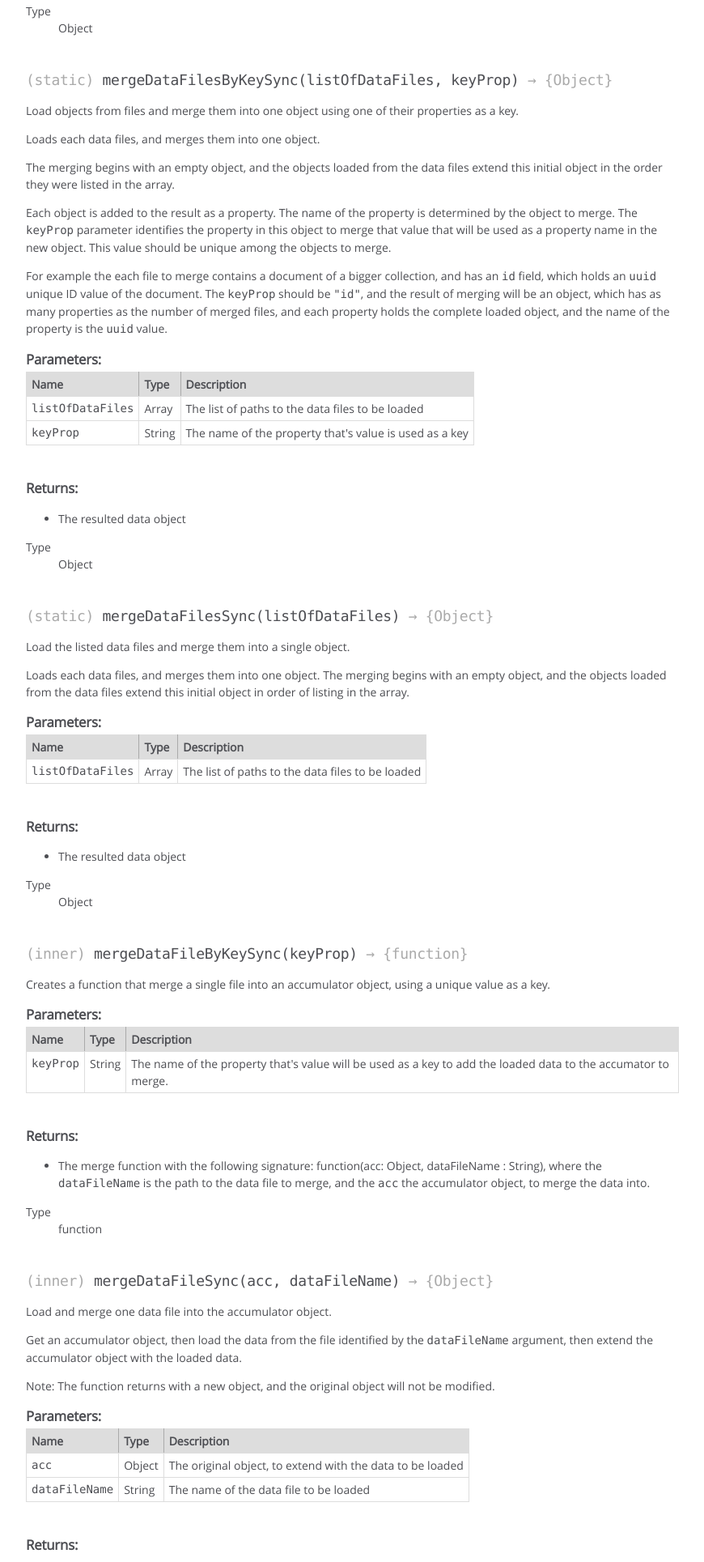
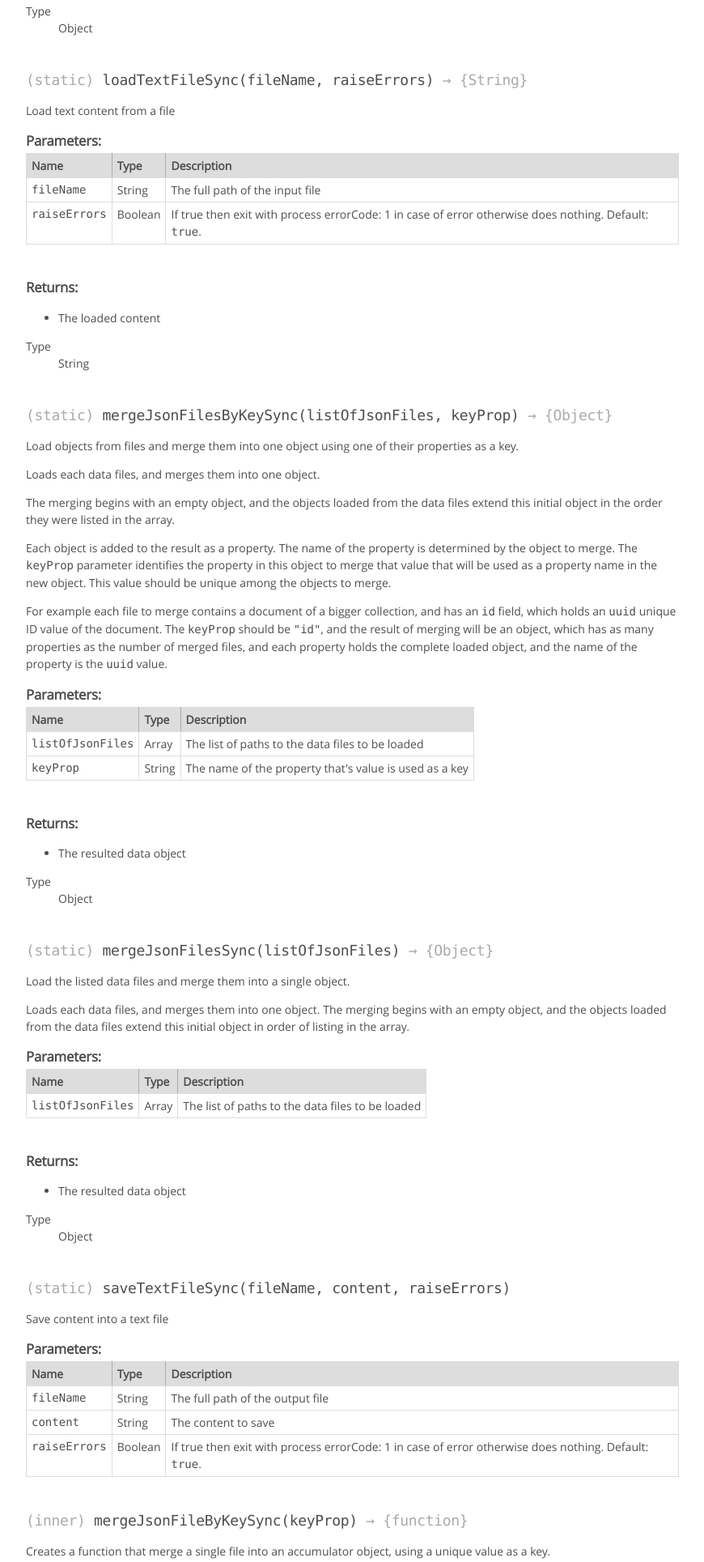
Before and after one commit to tombenke/datafile, a website: page docs/module-datafile.html in a window 1280 px wide. Shown: the part 1675-3604 px from the top of the page at 81% size, without its empty margins (0-870 px from the left). Drawn offline with Linux system fonts and the light colour scheme.

Commit message:
Add fixtures to text file loader functions

```diff
--- a/docs/module-datafile.html
+++ b/docs/module-datafile.html
@@ -579,7 +579,7 @@ Skips directory names from the result list. Only files will be listed.</p>
 
 
 
-    <h4 class="name" id=".loadDataFileSync"><span class="type-signature">(static) </span>loadDataFileSync<span class="signature">(fileName, exitOnError)</span><span class="type-signature"> &rarr; {Object}</span></h4>
+    <h4 class="name" id=".loadJsonFileSync"><span class="type-signature">(static) </span>loadJsonFileSync<span class="signature">(fileName, raiseErrors)</span><span class="type-signature"> &rarr; {Object}</span></h4>
 
 
 
@@ -647,7 +647,7 @@ Skips directory names from the result list. Only files will be listed.</p>
 
         <tr>
 
-                <td class="name"><code>exitOnError</code></td>
+                <td class="name"><code>raiseErrors</code></td>
 
 
             <td class="type">
@@ -757,7 +757,184 @@ Skips directory names from the result list. Only files will be listed.</p>
 
 
 
-    <h4 class="name" id=".mergeDataFilesByKeySync"><span class="type-signature">(static) </span>mergeDataFilesByKeySync<span class="signature">(listOfDataFiles, keyProp)</span><span class="type-signature"> &rarr; {Object}</span></h4>
+    <h4 class="name" id=".loadTextFileSync"><span class="type-signature">(static) </span>loadTextFileSync<span class="signature">(fileName, raiseErrors)</span><span class="type-signature"> &rarr; {String}</span></h4>
+
+
+
+
+
+
+<div class="description">
+    <p>Load text content from a file</p>
+</div>
+
+
+
+
+
+
+
+
+
+    <h5>Parameters:</h5>
+
+
+<table class="params">
+    <thead>
+    <tr>
+
+        <th>Name</th>
+
+
+        <th>Type</th>
+
+
+
+
+
+        <th class="last">Description</th>
+    </tr>
+    </thead>
+
+    <tbody>
+
+
+        <tr>
+
+                <td class="name"><code>fileName</code></td>
+
+
+            <td class="type">
+
+
+<span class="param-type">String</span>
+
+
+
+            </td>
+
+
+
+
+
+            <td class="description last"><p>The full path of the input file</p></td>
+        </tr>
+
+
+
+        <tr>
+
+                <td class="name"><code>raiseErrors</code></td>
+
+
+            <td class="type">
+
+
+<span class="param-type">Boolean</span>
+
+
+
+            </td>
+
+
+
+
+
+            <td class="description last"><p>If true then exit with process errorCode: 1 in case of error otherwise does nothing. Default: <code>true</code>.</p></td>
+        </tr>
+
+
+    </tbody>
+</table>
+
+
+
+
+
+
+<dl class="details">
+
+
+
+
+
+
+
+
+
+
+
+
+
+
+
+
+
+
+
+
+
+
+
+
+
+
+
+
+
+
+
+
+</dl>
+
+
+
+
+
+
+
+
+
+
+
+
+
+<h5>Returns:</h5>
+
+
+<div class="param-desc">
+    <ul>
+<li>The loaded content</li>
+</ul>
+</div>
+
+
+
+<dl>
+    <dt>
+        Type
+    </dt>
+    <dd>
+
+<span class="param-type">String</span>
+
+
+    </dd>
+</dl>
+
+
+
+
+
+
+
+
+
+
+
+
+
+    <h4 class="name" id=".mergeJsonFilesByKeySync"><span class="type-signature">(static) </span>mergeJsonFilesByKeySync<span class="signature">(listOfJsonFiles, keyProp)</span><span class="type-signature"> &rarr; {Object}</span></h4>
 
 
 
@@ -773,7 +950,7 @@ initial object in the order they were listed in the array.</p>
 object to merge. The <code>keyProp</code> parameter identifies the property in this object to merge that value
 that will be used as a property name in the new object. This value should be unique among the objects
 to merge.</p>
-<p>For example the each file to merge contains a document of a bigger collection, and has an <code>id</code> field,
+<p>For example each file to merge contains a document of a bigger collection, and has an <code>id</code> field,
 which holds an <code>uuid</code> unique ID value of the document. The <code>keyProp</code> should be <code>&quot;id&quot;</code>, and the result
 of merging will be an object, which has as many properties as the number of merged files,
 and each property holds the complete loaded object, and the name of the property is the <code>uuid</code> value.</p>
@@ -812,7 +989,7 @@ and each property holds the complete loaded object, and the name of the property
 
         <tr>
 
-                <td class="name"><code>listOfDataFiles</code></td>
+                <td class="name"><code>listOfJsonFiles</code></td>
 
 
             <td class="type">
@@ -945,7 +1122,7 @@ and each property holds the complete loaded object, and the name of the property
 
 
 
-    <h4 class="name" id=".mergeDataFilesSync"><span class="type-signature">(static) </span>mergeDataFilesSync<span class="signature">(listOfDataFiles)</span><span class="type-signature"> &rarr; {Object}</span></h4>
+    <h4 class="name" id=".mergeJsonFilesSync"><span class="type-signature">(static) </span>mergeJsonFilesSync<span class="signature">(listOfJsonFiles)</span><span class="type-signature"> &rarr; {Object}</span></h4>
 
 
 
@@ -992,7 +1169,7 @@ initial object in order of listing in the array.</p>
 
         <tr>
 
-                <td class="name"><code>listOfDataFiles</code></td>
+                <td class="name"><code>listOfJsonFiles</code></td>
 
 
             <td class="type">
@@ -1102,7 +1279,183 @@ initial object in order of listing in the array.</p>
 
 
 
-    <h4 class="name" id="~mergeDataFileByKeySync"><span class="type-signature">(inner) </span>mergeDataFileByKeySync<span class="signature">(keyProp)</span><span class="type-signature"> &rarr; {function}</span></h4>
+    <h4 class="name" id=".saveTextFileSync"><span class="type-signature">(static) </span>saveTextFileSync<span class="signature">(fileName, content, raiseErrors)</span><span class="type-signature"></span></h4>
+
+
+
+
+
+
+<div class="description">
+    <p>Save content into a text file</p>
+</div>
+
+
+
+
+
+
+
+
+
+    <h5>Parameters:</h5>
+
+
+<table class="params">
+    <thead>
+    <tr>
+
+        <th>Name</th>
+
+
+        <th>Type</th>
+
+
+
+
+
+        <th class="last">Description</th>
+    </tr>
+    </thead>
+
+    <tbody>
+
+
+        <tr>
+
+                <td class="name"><code>fileName</code></td>
+
+
+            <td class="type">
+
+
+<span class="param-type">String</span>
+
+
+
+            </td>
+
+
+
+
+
+            <td class="description last"><p>The full path of the output file</p></td>
+        </tr>
+
+
+
+        <tr>
+
+                <td class="name"><code>content</code></td>
+
+
+            <td class="type">
+
+
+<span class="param-type">String</span>
+
+
+
+            </td>
+
+
+
+
+
+            <td class="description last"><p>The content to save</p></td>
+        </tr>
+
+
+
+        <tr>
+
+                <td class="name"><code>raiseErrors</code></td>
+
+
+            <td class="type">
+
+
+<span class="param-type">Boolean</span>
+
+
+
+            </td>
+
+
+
+
+
+            <td class="description last"><p>If true then exit with process errorCode: 1 in case of error otherwise does nothing. Default: <code>true</code>.</p></td>
+        </tr>
+
+
+    </tbody>
+</table>
+
+
+
+
+
+
+<dl class="details">
+
+
+
+
+
+
+
+
+
+
+
+
+
+
+
+
+
+
+
+
+
+
+
+
+
+
+
+
+
+
+
+
+</dl>
+
+
+
+
+
+
+
+
+
+
+
+
+
+
+
+
+
+
+
+
+
+
+
+
+    <h4 class="name" id="~mergeJsonFileByKeySync"><span class="type-signature">(inner) </span>mergeJsonFileByKeySync<span class="signature">(keyProp)</span><span class="type-signature"> &rarr; {function}</span></h4>
 
 
 
@@ -1259,7 +1612,7 @@ to merge, and the <code>acc</code> the accumulator object, to merge the data int
 
 
 
-    <h4 class="name" id="~mergeDataFileSync"><span class="type-signature">(inner) </span>mergeDataFileSync<span class="signature">(acc, dataFileName)</span><span class="type-signature"> &rarr; {Object}</span></h4>
+    <h4 class="name" id="~mergeJsonFileSync"><span class="type-signature">(inner) </span>mergeJsonFileSync<span class="signature">(acc, dataFileName)</span><span class="type-signature"> &rarr; {Object}</span></h4>
 
 
 
```
Also changed, not shown: package.json (+5 -4 lines), src/fixtures/templates/copyright.html (added, +1 -0 lines), src/fixtures/templates/footer.html (added, +1 -0 lines), src/fixtures/templates/header.html (added, +1 -0 lines), src/fixtures/templates/main.html (added, +14 -0 lines), src/index.js (+70 -12 lines), src/index.spec.js (+141 -47 lines), dist/index.js, dist/index.spec.js.
